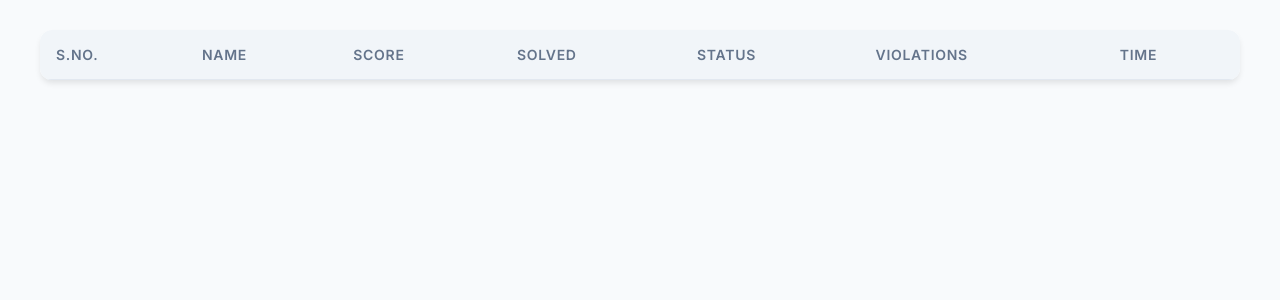
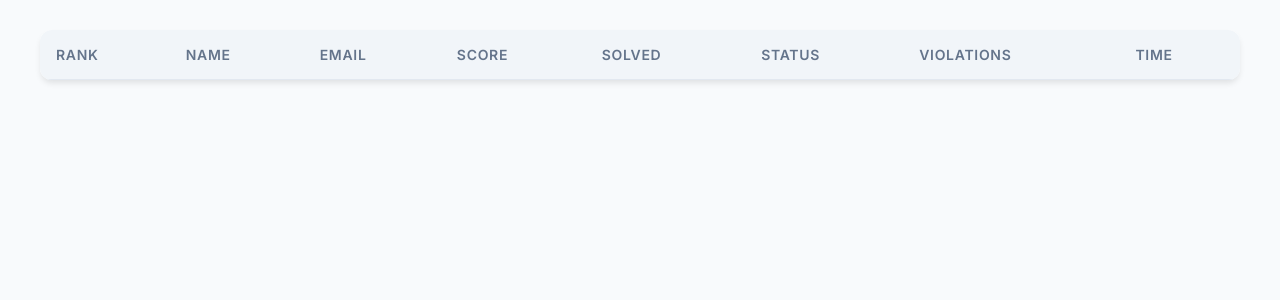
Before and after one commit to SwethaR2706/ATC_DSA_App, a Flask app: page /organizer in a window 1280 px wide. Shown: the part 59-359 px from the top of the page. Run offline with Flask 3, Linux system fonts and the light colour scheme; lists and menus that the app fills with data are empty; some libraries are stand-ins or nearby versions.

Commit message:
Add email to dashboard

```diff
--- a/app.py
+++ b/app.py
@@ -27,6 +27,7 @@ def register():
         )
         session['participant_id'] = participant_id
         session['name'] = data['name']
+        session['email'] = data.get('email', '')
 
         # Start contest
         success, message = service.start_contest(participant_id)
@@ -42,7 +43,7 @@ def contest():
     """Contest interface"""
     if 'participant_id' not in session:
         return redirect('/')
-    return render_template('contest.html', name=session.get('name', 'Participant'), participant_id=session.get('participant_id'))
+    return render_template('contest.html', name=session.get('name', 'Participant'), email=session.get('email', ''), participant_id=session.get('participant_id'))
 
 @app.route('/completion')
 def completion():
--- a/static/js/contest.js
+++ b/static/js/contest.js
@@ -19,6 +19,7 @@ window.addEventListener('DOMContentLoaded', async () => {
             if (!doc.exists) {
                 pRef.set({
                     name: PARTICIPANT_NAME,
+                    email: PARTICIPANT_EMAIL,
                     score: 0,
                     time_taken: 0,
                     solved: []
--- a/templates/contest.html
+++ b/templates/contest.html
@@ -41,6 +41,7 @@
         // Store Session Info
         const PARTICIPANT_ID = "{{ participant_id }}";
         const PARTICIPANT_NAME = "{{ name }}";
+        const PARTICIPANT_EMAIL = "{{ email }}";
     </script>
 
     <div id="startOverlay"
--- a/templates/organizer.html
+++ b/templates/organizer.html
@@ -129,8 +129,9 @@
             <table>
                 <thead>
                     <tr>
-                        <th>S.No.</th>
+                        <th>Rank</th>
                         <th>Name</th>
+                        <th>Email</th>
                         <th>Score</th>
                         <th>Solved</th>
                         <th>Status</th>
```
